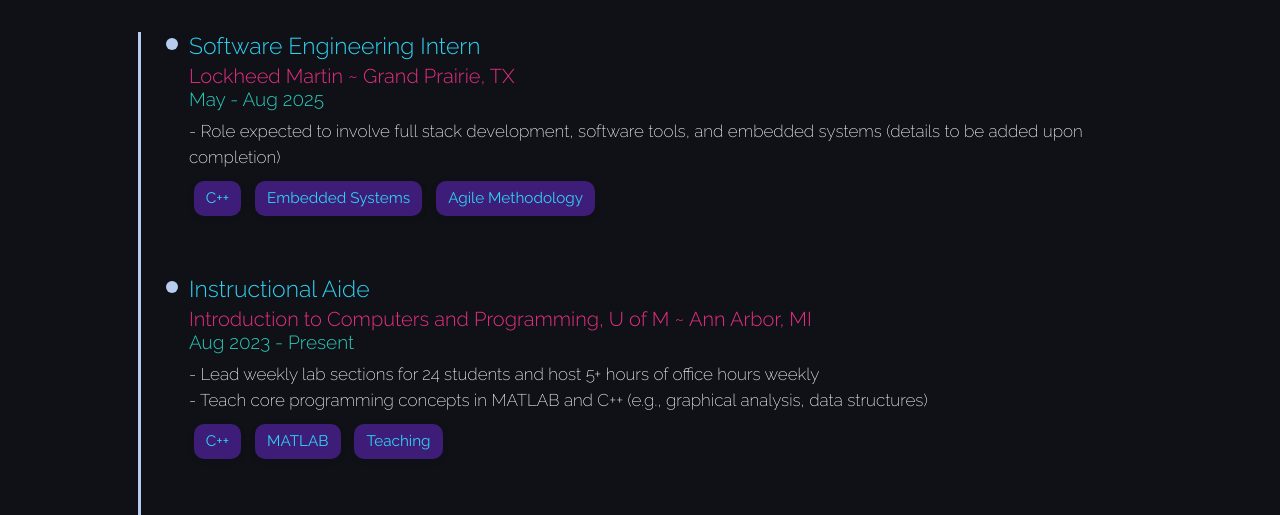
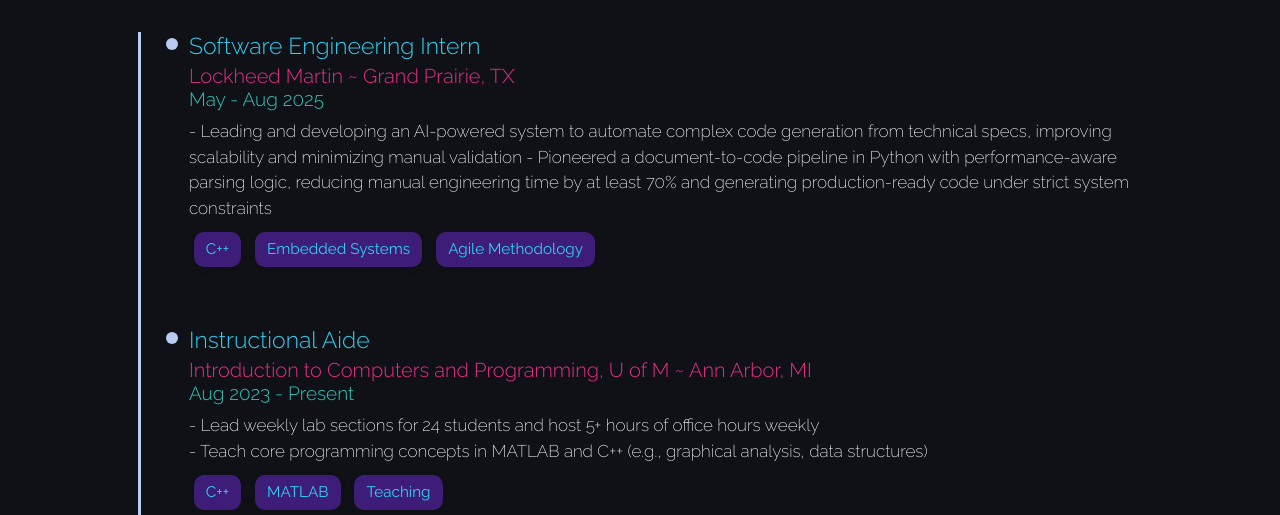
Before and after one commit to dbpoth/dbp-personal-website, a plain HTML site: page experience.html in a window 1280 px wide. Shown: the part 234-749 px from the top of the page. Drawn offline with Linux system fonts and the light colour scheme.

Commit message:
updated experience page

```diff
--- a/experience.html
+++ b/experience.html
@@ -50,7 +50,8 @@
                   <h3><span class="experi-subtitle">Lockheed Martin ~ Grand Prairie, TX </span><br>
                   <span class="experi-subsubtitle">May - Aug 2025</span></h3>
                   <p>
-                    - Role expected to involve full stack development, software tools, and embedded systems (details to be added upon completion)
+                    - Leading and developing an AI-powered system to automate complex code generation from technical specs, improving scalability and minimizing manual validation
+                    - Pioneered a document-to-code pipeline in Python with performance-aware parsing logic, reducing manual engineering time by at least 70% and generating production-ready code under strict system constraints
                   </p>
                   <p>
                     <span class="tool-badge-e">C++</span>
```
